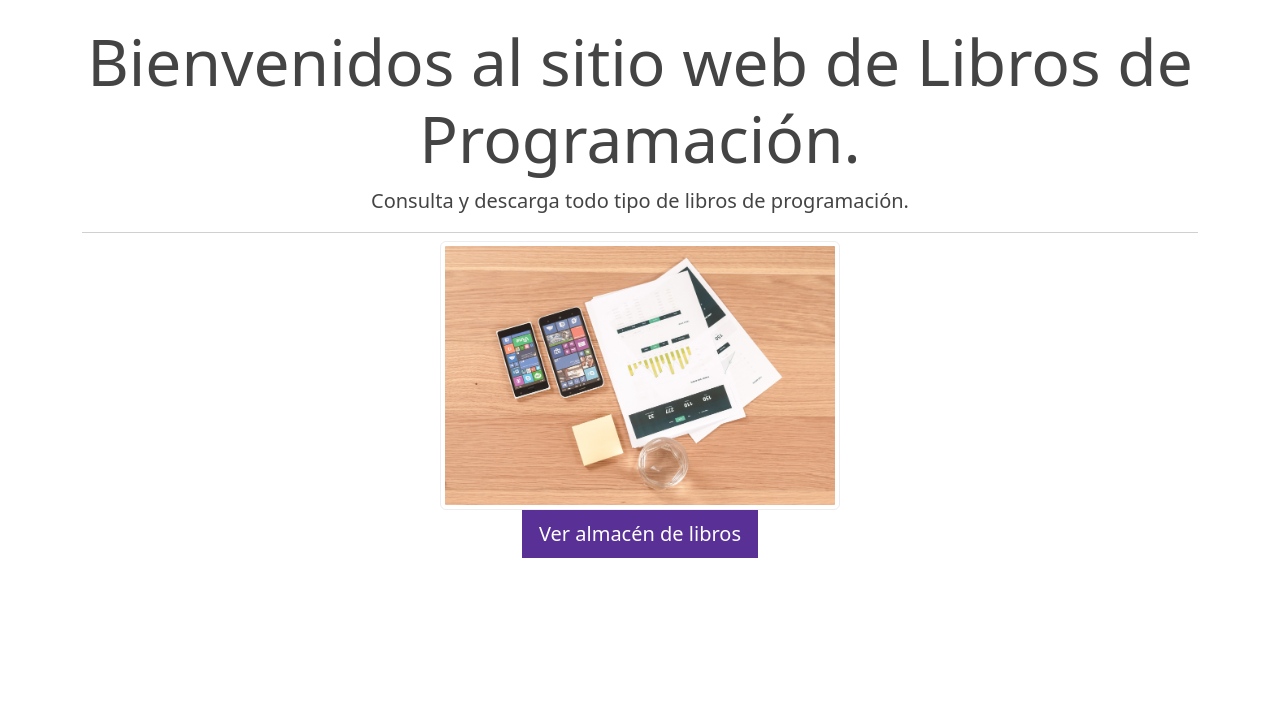
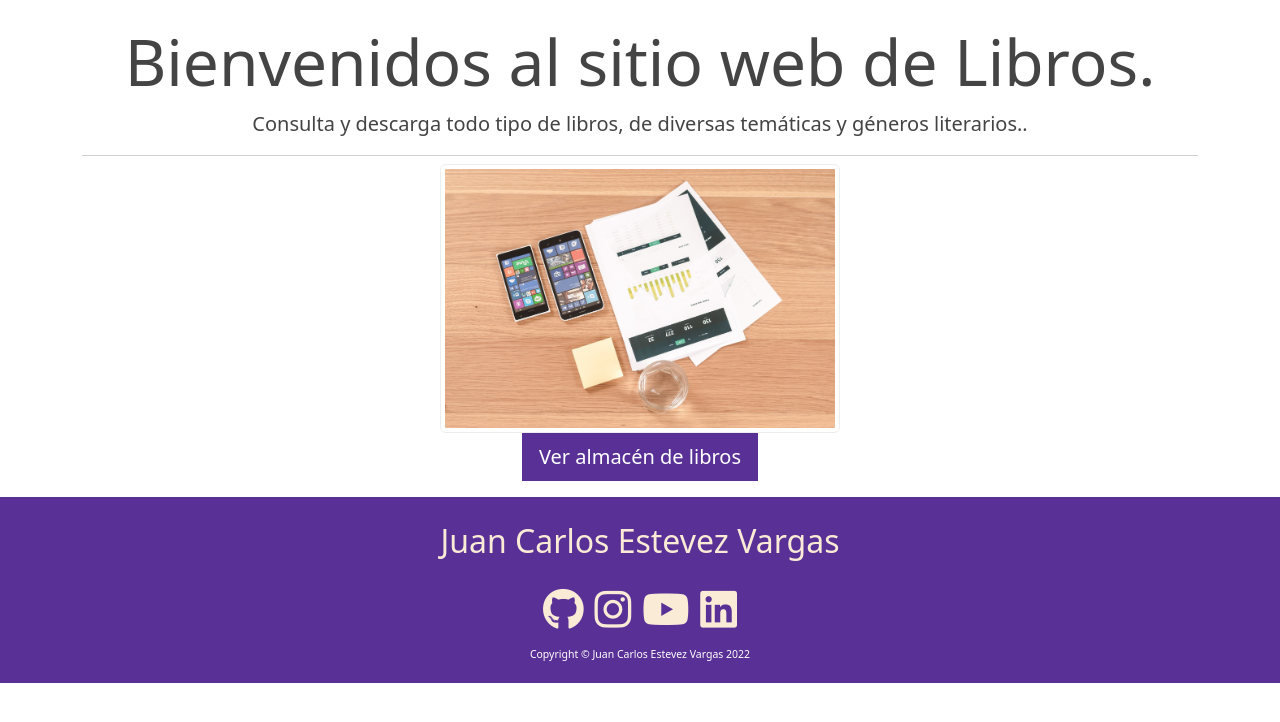
Before and after one commit to Juan-Carlos-Estevez-Vargas/Librarex, a PHP site: page / in a window 1280 px wide. Shown: the part 78-800 px from the top of the page. Run offline with PHP 8.4, Linux system fonts and the light colour scheme; some libraries are stand-ins or nearby versions.

Commit message:
Adición footer y template 'nosotros'.

```diff
--- /dev/null
+++ b/css/style.css
@@ -0,0 +1,34 @@
+/*--------------------------------------------------------------
+# Footer
+--------------------------------------------------------------*/
+.social {
+  margin: 50px;
+}
+
+.social p {
+  text-align: center;
+  font-size: 30px;
+  margin-bottom: 20px;
+}
+
+h2 {
+  color: antiquewhite;
+}
+
+a {
+  color: antiquewhite;
+  text-decoration: none;
+}
+
+a :hover {
+  color: aliceblue;
+}
+
+.footer {
+  background: #593196;
+  color: #616161;
+  font-size: 12px;
+  padding: 20px 0;
+  text-align: center;
+  padding-bottom: 20px;
+}
--- a/index.php
+++ b/index.php
@@ -1,7 +1,7 @@
 <?php include("template/cabecera.php"); ?>
     <div class="jumbotron text-center">
-        <h1 class="display-3">Bienvenidos al sitio web de Libros de Programación.</h1>
-        <p class="lead">Consulta y descarga todo tipo de libros de programación.</p>
+        <h1 class="display-3">Bienvenidos al sitio web de Libros.</h1>
+        <p class="lead">Consulta y descarga todo tipo de libros, de diversas temáticas y géneros literarios..</p>
         <hr class="my-2">
         <img width="400" src="./img/banner.jpg" class="img-thumbnail rounded mx-auto d-block" />
         <p class="lead">
--- a/productos.php
+++ b/productos.php
@@ -13,6 +13,7 @@
         <img class="card-img-top" src="./img/<?php echo $libro["imagen"]; ?>" alt="">
         <div class="card-body">
             <h4 class="card-title"><?php echo $libro["nombre"]; ?></h4>
+            <!-- Agregar botón para descargar el libro. -->
             <a name="" id="" class="btn btn-primary" href="https://goalkicker.com/" role="button"> Ver más </a>
         </div>
     </div>
--- a/template/cabecera.php
+++ b/template/cabecera.php
@@ -5,7 +5,9 @@
     <meta http-equiv="X-UA-Compatible" content="IE=edge">
     <meta name="viewport" content="width=device-width, initial-scale=1.0">
     <title>Sitio Web Libros</title>
+    <link rel="stylesheet" href="https://cdnjs.cloudflare.com/ajax/libs/font-awesome/6.1.2/css/all.min.css">
     <link rel="stylesheet" href="./css/bootstrap.min.css">
+    <link rel="stylesheet" href="../css/style.css">
 </head>
 <body>
     <nav class="navbar navbar-expand-lg navbar-dark bg-primary">
--- a/template/pie.php
+++ b/template/pie.php
@@ -1,4 +1,22 @@
 </div>
     </div>
+    <!-- ======= Footer ======= -->
+  <footer class="footer"><br />
+    <section class="social">
+      <h2 class="text-light" style="font-size: 3.5em; margin-bottom: 1em; margin-top: -1.5em;">
+        <h2 >Juan Carlos Estevez Vargas</h2>
+      </h2>
+      <div class="links mt-3 text-center" style="font-size: 3.5em; margin-bottom: -1.5em;">
+        <a href="https://github.com/Juan-Carlos-Estevez-Vargas" target="_blank"><i class="fa-brands fa-github"></i></a>
+        <a href="https://www.instagram.com/juankestevez/?hl=es-la" target="_blank"><i class="fa-brands fa-instagram"></i></a>
+        <a href="https://www.youtube.com/channel/UCEUrVWPMTrXIWzn5CwnjYhQ" target="_blank"><i class="fa-brands fa-youtube"></i></a>
+        <a href="https://www.linkedin.com/in/juan-carlos-estevez-vargas-4abb8b14a/" target="_blank"><i class="fa-brands fa-linkedin"></i></a>
+      </div>
+    </section>
+    <br />
+      <small style="color: white;">Copyright &copy; Juan Carlos Estevez Vargas 2022</small>
+  </footer>
+  <!-- End  Footer -->
 </body>
+
 </html>
```
Also changed, not shown: nosotros.php (+8 -5 lines).
